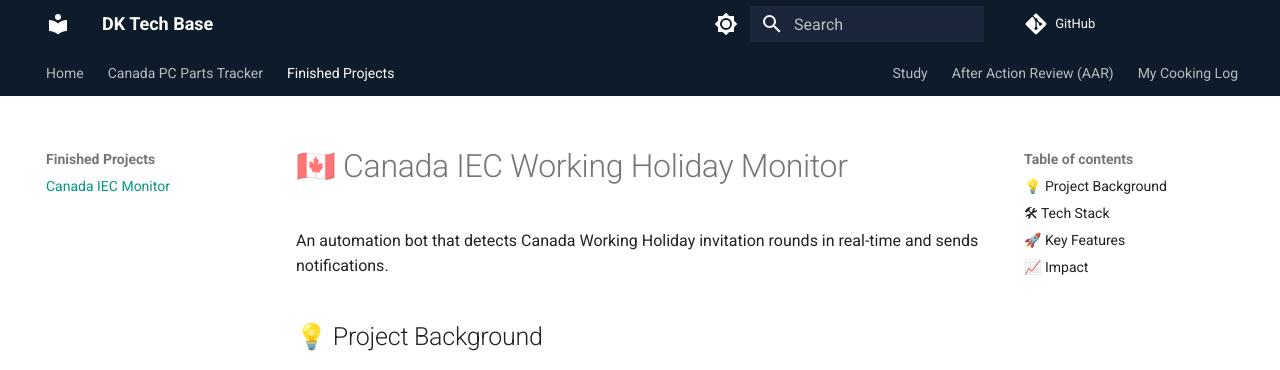
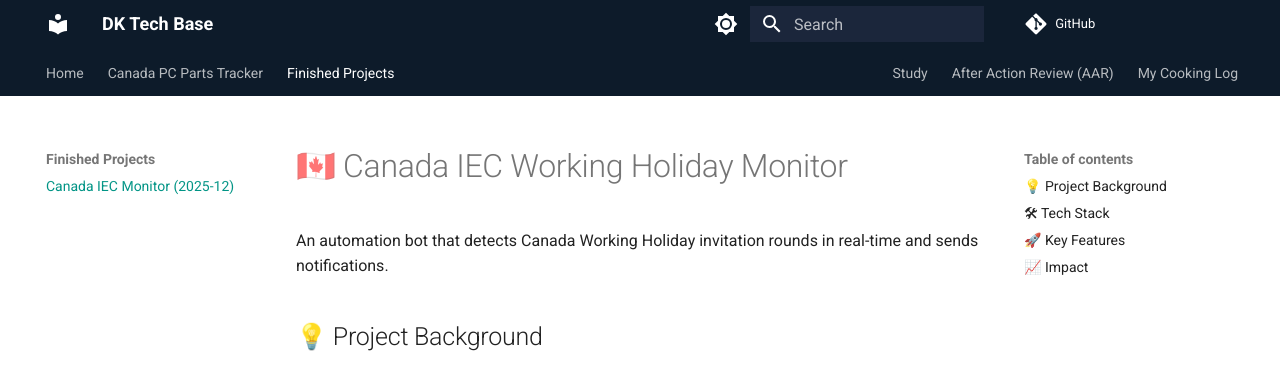
Before and after one commit to dkang919/tech-base, an MkDocs documentation site: the page built from docs/finished-projects/iec-monitor.md, in a window 1280 px wide. Shown: the top 370 px of the page. Built offline with MkDocs 1.6.1 and Material for MkDocs 9.7.7, drawn with Linux system fonts in a browser that asks for light colours; comment, search, counter and statistics services are not loaded.

Commit message:
date added for the finished project

```diff
--- a/mkdocs.yml
+++ b/mkdocs.yml
@@ -60,7 +60,7 @@ nav:
   - Canada PC Parts Tracker:
       - Intro: canada-pc-parts-tracker/ca-pc-parts-tracker.md
   - Finished Projects:
-      - Canada IEC Monitor: finished-projects/iec-monitor.md
+      - Canada IEC Monitor (2025-12): finished-projects/iec-monitor.md
   - Study:
       - Practice with Gemini: study/notes.md
       - Evaluation Metrics: study/evaluation_metrics.md
```
